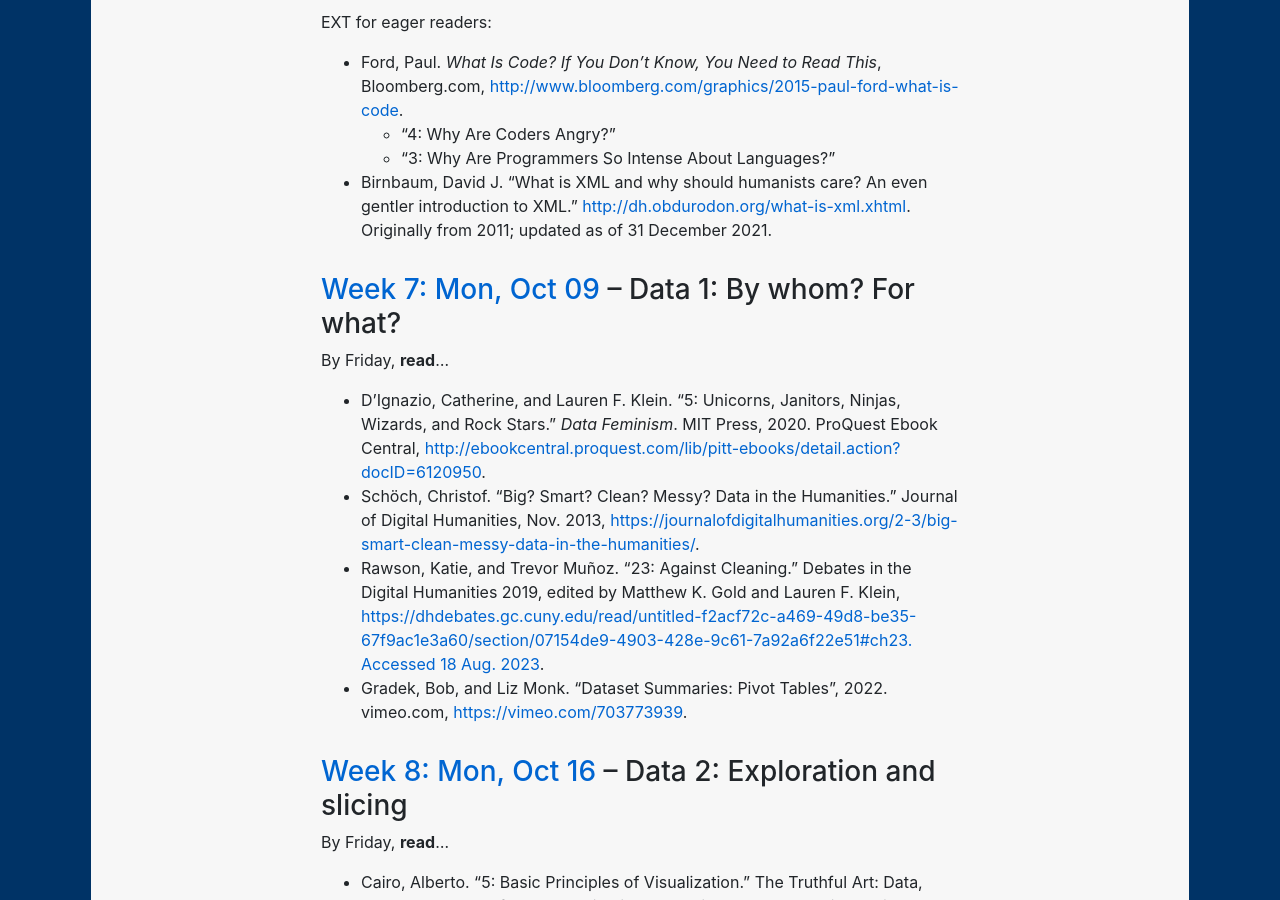
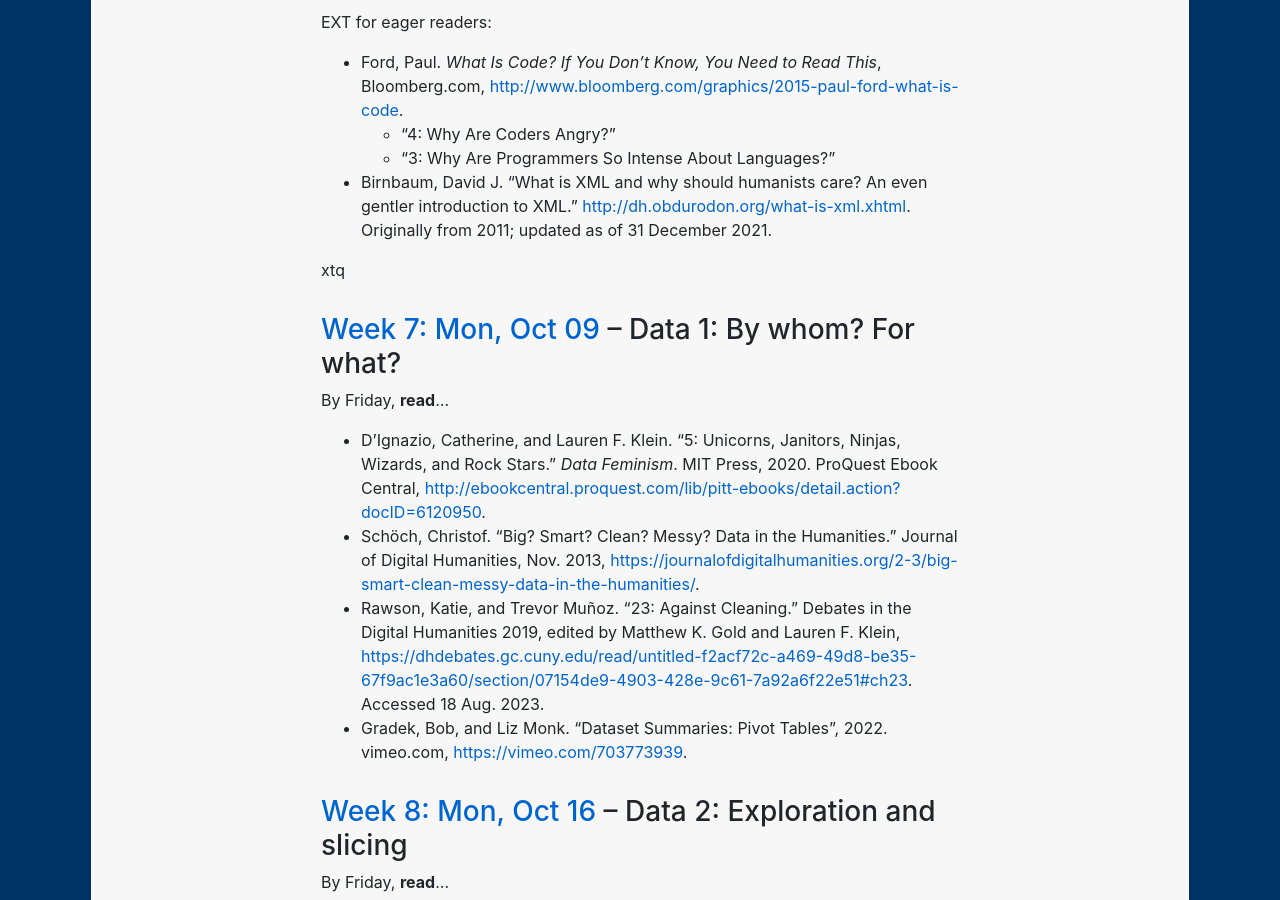
Before and after one commit to benmiller314/dsam2023fall, a Jekyll site: the page built from schedule.md, in a window 1280 px wide and 900 px high, scrolled down 4153 px. Built offline with Jekyll 4.4.1, drawn with Linux system fonts in a browser that asks for light colours; our own code applies the rules of GitHub Pages for plain Markdown files.

Commit message:
fix links, formatting
and add note to self

```diff
--- a/schedule.md
+++ b/schedule.md
@@ -122,14 +122,14 @@
     - “3: Why Are Programmers So Intense About Languages?”
 * Birnbaum, David J. "What is XML and why should humanists care? An even gentler introduction to XML." [http://dh.obdurodon.org/what-is-xml.xhtml](http://dh.obdurodon.org/what-is-xml.xhtml). Originally from 2011; updated as of 31 December 2021.
 
-<a id="current"></a>
+<a id="current"></a>xtq
 <h3 id="week-07"><a href='plans/week-07'>Week 7: Mon, Oct 09</a> – Data 1: By whom? For what?</h3>
 
 By Friday, **read**...
 
 * D’Ignazio, Catherine, and Lauren F. Klein. "5: Unicorns, Janitors, Ninjas, Wizards, and Rock Stars." _Data Feminism_. MIT Press, 2020. ProQuest Ebook Central, <a href="http://ebookcentral.proquest.com/lib/pitt-ebooks/detail.action?docID=6120950">http://ebookcentral.proquest.com/lib/pitt-ebooks/detail.action?docID=6120950</a>.
 * Schöch, Christof. “Big? Smart? Clean? Messy? Data in the Humanities.” Journal of Digital Humanities, Nov. 2013, <a href="https://journalofdigitalhumanities.org/2-3/big-smart-clean-messy-data-in-the-humanities/">https://journalofdigitalhumanities.org/2-3/big-smart-clean-messy-data-in-the-humanities/</a>.
-* Rawson, Katie, and Trevor Muñoz. “23: Against Cleaning.” Debates in the Digital Humanities 2019, edited by Matthew K. Gold and Lauren F. Klein, <a href="https://dhdebates.gc.cuny.edu/read/untitled-f2acf72c-a469-49d8-be35-67f9ac1e3a60/section/07154de9-4903-428e-9c61-7a92a6f22e51#ch23. Accessed 18 Aug. 2023">https://dhdebates.gc.cuny.edu/read/untitled-f2acf72c-a469-49d8-be35-67f9ac1e3a60/section/07154de9-4903-428e-9c61-7a92a6f22e51#ch23. Accessed 18 Aug. 2023</a>.
+* Rawson, Katie, and Trevor Muñoz. “23: Against Cleaning.” Debates in the Digital Humanities 2019, edited by Matthew K. Gold and Lauren F. Klein, <a href="https://dhdebates.gc.cuny.edu/read/untitled-f2acf72c-a469-49d8-be35-67f9ac1e3a60/section/07154de9-4903-428e-9c61-7a92a6f22e51#ch23">https://dhdebates.gc.cuny.edu/read/untitled-f2acf72c-a469-49d8-be35-67f9ac1e3a60/section/07154de9-4903-428e-9c61-7a92a6f22e51#ch23</a>. Accessed 18 Aug. 2023.
 * Gradek, Bob, and Liz Monk. "Dataset Summaries: Pivot Tables", 2022. vimeo.com, <a href="https://vimeo.com/703773939">https://vimeo.com/703773939</a>.
 
 
```
Also changed, not shown: plans/week-04.md (+2 -0 lines), plans/week-07.md (+2 -2 lines).
